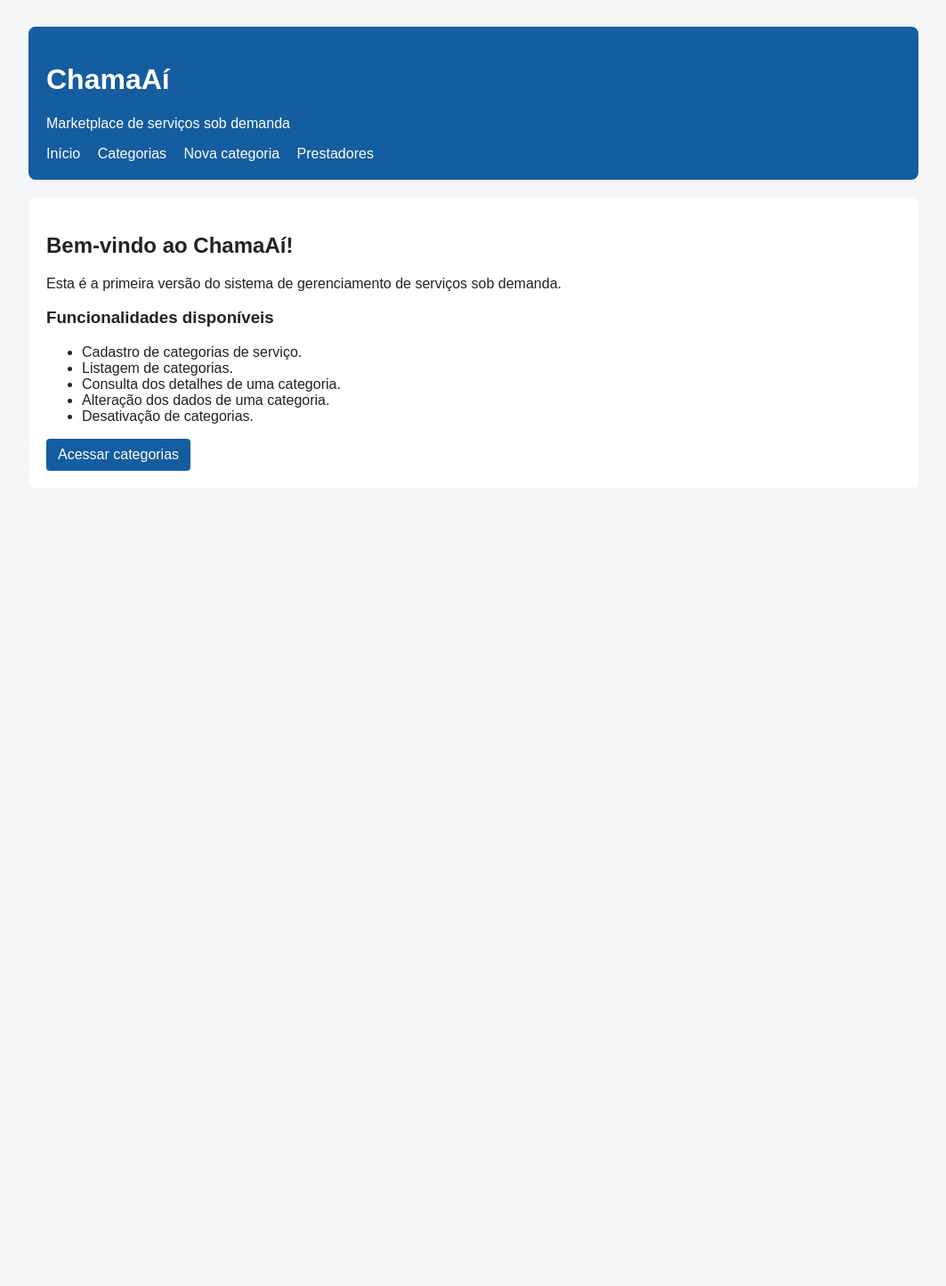
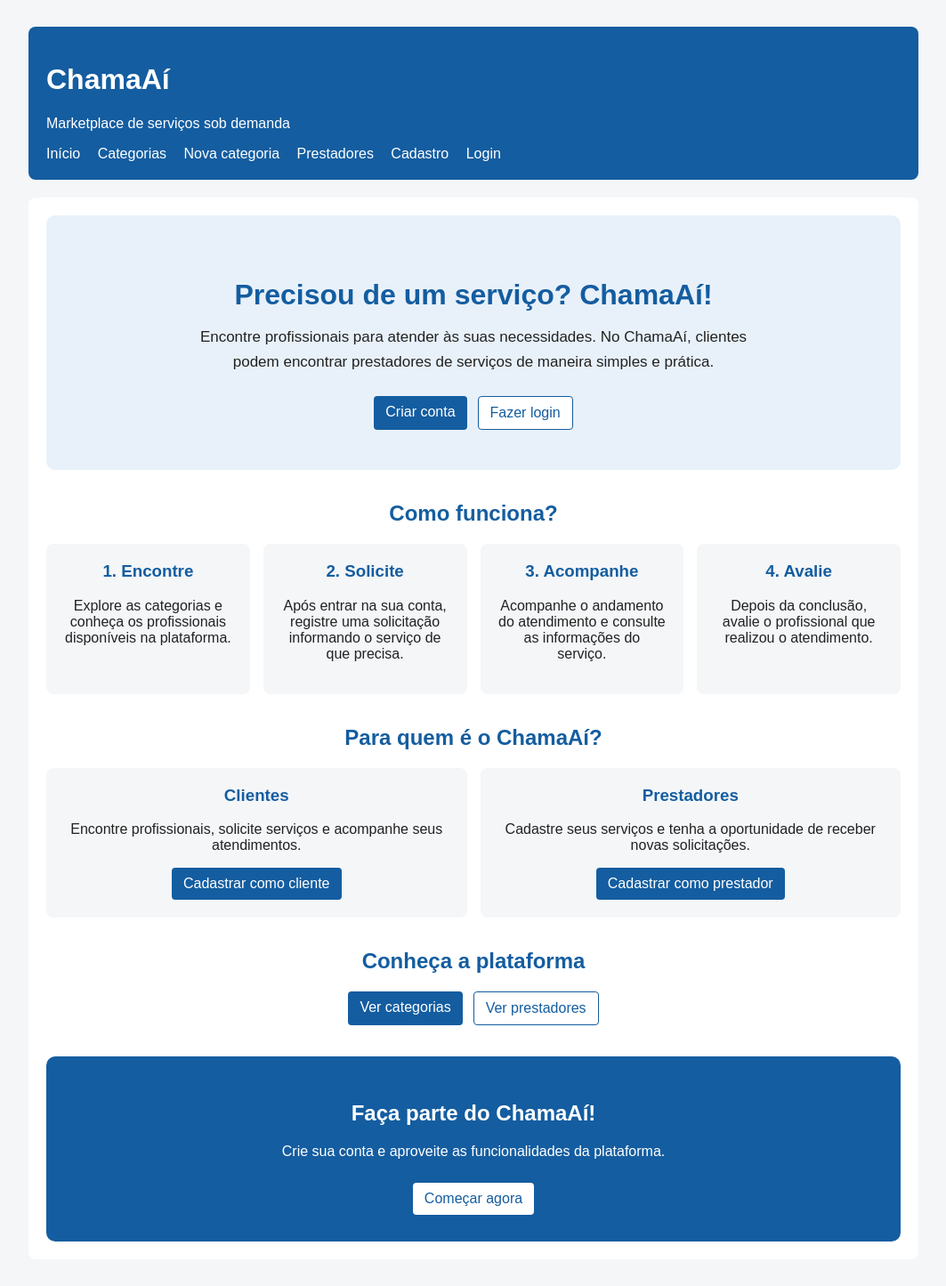
Before and after one commit to PedroBorges07-v01/Projeto-ChamaAi, a Flask app: page / in a window 1280 px wide. Shown: the whole page at 89% size, without its empty margins (108-1171 px from the left). Before the commit the page ends 529 px from the top, so only its background shows below. Run offline with Flask 3, Linux system fonts and the light colour scheme.

Commit message:
Implementa cadastro de clientes e prestadores e ajusta testes

````diff
--- a/app.py
+++ b/app.py
@@ -169,6 +169,50 @@ def login():
     return render_template("login.html")
 
 
+@app.route("/clientes/novo", methods=["GET", "POST"])
+def novo_cliente():
+    if request.method == "POST":
+        nome = request.form.get("nome", "").strip()
+        email = request.form.get("email", "").strip().lower()
+        senha = request.form.get("senha", "")
+
+        if not nome or not email or not senha:
+            flash("Preencha todos os campos obrigatórios.", "erro")
+            return render_template("clientes.html")
+
+        if len(senha) < 8:
+            flash("A senha deve ter pelo menos 8 caracteres.", "erro")
+            return render_template("clientes.html")
+
+        db = get_db()
+
+        usuario_existente = db.execute(
+            "SELECT id FROM usuarios WHERE email = ?",
+            (email,)
+        ).fetchone()
+
+        if usuario_existente:
+            flash("Este e-mail já está cadastrado.", "erro")
+            return render_template("clientes.html")
+
+        senha_hash = generate_password_hash(senha)
+
+        db.execute(
+            """
+            INSERT INTO usuarios (nome, email, senha_hash, tipo)
+            VALUES (?, ?, ?, 'cliente')
+            """,
+            (nome, email, senha_hash)
+        )
+        db.commit()
+
+        flash("Cadastro realizado com sucesso! Faça login.", "sucesso")
+        return redirect(url_for("login"))
+
+    return render_template("clientes.html")
+
+
+
 @app.route("/logout", methods=["POST"])
 @login_required
 def logout():
@@ -179,7 +223,7 @@ def logout():
 
 @app.route("/")
 def inicio():
-    return render_template("index.html")
+    return render_template("inicio.html")
 
 
 @app.route("/categorias")
@@ -420,6 +464,8 @@ def listar_prestadores():
 
 @app.route("/prestadores/novo", methods=["GET", "POST"])
 def novo_prestador():
+    print(">>> ENTROU NA ROTA NOVO_PRESTADOR")
+    print(">>> MÉTODO:", request.method)
     db = get_db()
 
     categorias = db.execute("""
@@ -428,6 +474,7 @@ def novo_prestador():
         WHERE ativo = 1
         ORDER BY nome
     """).fetchall()
+
 
     if request.method == "POST":
         nome = request.form.get("nome", "").strip()
--- a/templates/base.html
+++ b/templates/base.html
@@ -113,6 +113,8 @@
             <a href="{{ url_for('listar_categorias') }}">Categorias</a>
             <a href="{{ url_for('nova_categoria') }}">Nova categoria</a>
             <a href="{{ url_for('listar_prestadores') }}">Prestadores</a>
+            <a href="{{ url_for('novo_cliente') }}">Cadastro</a>
+            <a href="{{ url_for('login') }}">Login</a>
         </nav>
     </header>
 
--- a/templates/index.html
+++ /dev/null
@@ -1,30 +0,0 @@
-{% extends "base.html" %}
-
-{% block titulo %}
-Início - ChamaServiço
-{% endblock %}
-
-{% block conteudo %}
-
-<h2>Bem-vindo ao ChamaAí!</h2>
-
-<p>
-    Esta é a primeira versão do sistema de gerenciamento
-    de serviços sob demanda.
-</p>
-
-<h3>Funcionalidades disponíveis</h3>
-
-<ul>
-    <li>Cadastro de categorias de serviço.</li>
-    <li>Listagem de categorias.</li>
-    <li>Consulta dos detalhes de uma categoria.</li>
-    <li>Alteração dos dados de uma categoria.</li>
-    <li>Desativação de categorias.</li>
-</ul>
-
-<a class="botao" href="{{ url_for('listar_categorias') }}">
-    Acessar categorias
-</a>
-
-{% endblock %}
--- /dev/null
+++ b/templates/inicio.html
@@ -0,0 +1,201 @@
+
+{% extends "base.html" %}
+
+{% block titulo %}Início | ChamaAí{% endblock %}
+
+{% block conteudo %}
+
+<style>
+    .hero {
+        text-align: center;
+        padding: 45px 20px;
+        background: #e8f1fa;
+        border-radius: 10px;
+    }
+
+    .hero h2 {
+        color: #145da0;
+        font-size: 32px;
+        margin-bottom: 15px;
+    }
+
+    .hero p {
+        font-size: 17px;
+        line-height: 1.6;
+        max-width: 650px;
+        margin: 0 auto 25px;
+    }
+
+    .botoes {
+        display: flex;
+        justify-content: center;
+        gap: 12px;
+        flex-wrap: wrap;
+    }
+
+    .botao-secundario {
+        background: #fff;
+        color: #145da0;
+        border: 1px solid #145da0;
+    }
+
+    .secao {
+        margin-top: 35px;
+    }
+
+    .secao h2 {
+        color: #145da0;
+        text-align: center;
+        margin-bottom: 20px;
+    }
+
+    .cartoes {
+        display: grid;
+        grid-template-columns: repeat(auto-fit, minmax(200px, 1fr));
+        gap: 15px;
+    }
+
+    .cartao {
+        background: #f4f6f8;
+        padding: 20px;
+        border-radius: 8px;
+        text-align: center;
+    }
+
+    .cartao h3 {
+        color: #145da0;
+        margin-top: 0;
+    }
+
+    .chamada {
+        background: #145da0;
+        color: white;
+        padding: 30px 20px;
+        margin-top: 35px;
+        border-radius: 10px;
+        text-align: center;
+    }
+
+    .chamada .botao {
+        background: white;
+        color: #145da0;
+        margin-top: 10px;
+    }
+</style>
+
+<section class="hero">
+    <h2>Precisou de um serviço? ChamaAí!</h2>
+
+    <p>
+        Encontre profissionais para atender às suas necessidades.
+        No ChamaAí, clientes podem encontrar prestadores de serviços
+        de maneira simples e prática.
+    </p>
+
+    <div class="botoes">
+        <a href="{{ url_for('novo_cliente') }}" class="botao">
+            Criar conta
+        </a>
+
+        <a href="{{ url_for('login') }}" class="botao botao-secundario">
+            Fazer login
+        </a>
+    </div>
+</section>
+
+<section class="secao">
+    <h2>Como funciona?</h2>
+
+    <div class="cartoes">
+        <div class="cartao">
+            <h3>1. Encontre</h3>
+            <p>
+                Explore as categorias e conheça os profissionais
+                disponíveis na plataforma.
+            </p>
+        </div>
+
+        <div class="cartao">
+            <h3>2. Solicite</h3>
+            <p>
+                Após entrar na sua conta, registre uma solicitação
+                informando o serviço de que precisa.
+            </p>
+        </div>
+
+        <div class="cartao">
+            <h3>3. Acompanhe</h3>
+            <p>
+                Acompanhe o andamento do atendimento e consulte
+                as informações do serviço.
+            </p>
+        </div>
+
+        <div class="cartao">
+            <h3>4. Avalie</h3>
+            <p>
+                Depois da conclusão, avalie o profissional
+                que realizou o atendimento.
+            </p>
+        </div>
+    </div>
+</section>
+
+<section class="secao">
+    <h2>Para quem é o ChamaAí?</h2>
+
+    <div class="cartoes">
+        <div class="cartao">
+            <h3>Clientes</h3>
+            <p>
+                Encontre profissionais, solicite serviços
+                e acompanhe seus atendimentos.
+            </p>
+
+            <a href="{{ url_for('novo_cliente') }}" class="botao">
+                Cadastrar como cliente
+            </a>
+        </div>
+
+        <div class="cartao">
+            <h3>Prestadores</h3>
+            <p>
+                Cadastre seus serviços e tenha a oportunidade
+                de receber novas solicitações.
+            </p>
+
+            <a href="{{ url_for('novo_prestador') }}" class="botao">
+                Cadastrar como prestador
+            </a>
+        </div>
+    </div>
+</section>
+
+<section class="secao">
+    <h2>Conheça a plataforma</h2>
+
+    <div class="botoes">
+        <a href="{{ url_for('listar_categorias') }}" class="botao">
+            Ver categorias
+        </a>
+
+        <a href="{{ url_for('listar_prestadores') }}" class="botao botao-secundario">
+            Ver prestadores
+        </a>
+    </div>
+</section>
+
+<section class="chamada">
+    <h2>Faça parte do ChamaAí!</h2>
+
+    <p>
+        Crie sua conta e aproveite as funcionalidades da plataforma.
+    </p>
+
+    <a href="{{ url_for('novo_cliente') }}" class="botao">
+        Começar agora
+    </a>
+</section>
+
+{% endblock %}
+```
````
Also changed, not shown: templates/clientes.html (added, +37 -0 lines), tests/test_selenium.py (+120 -28 lines).
